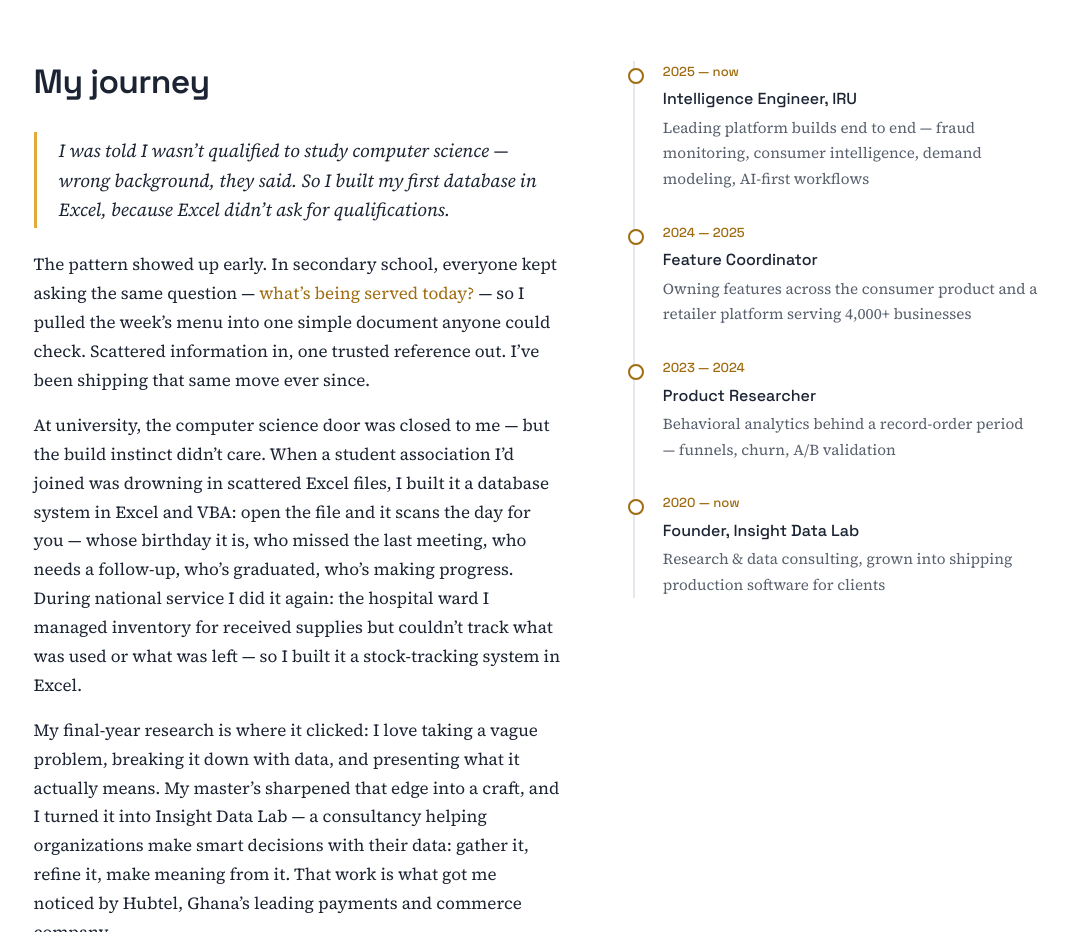
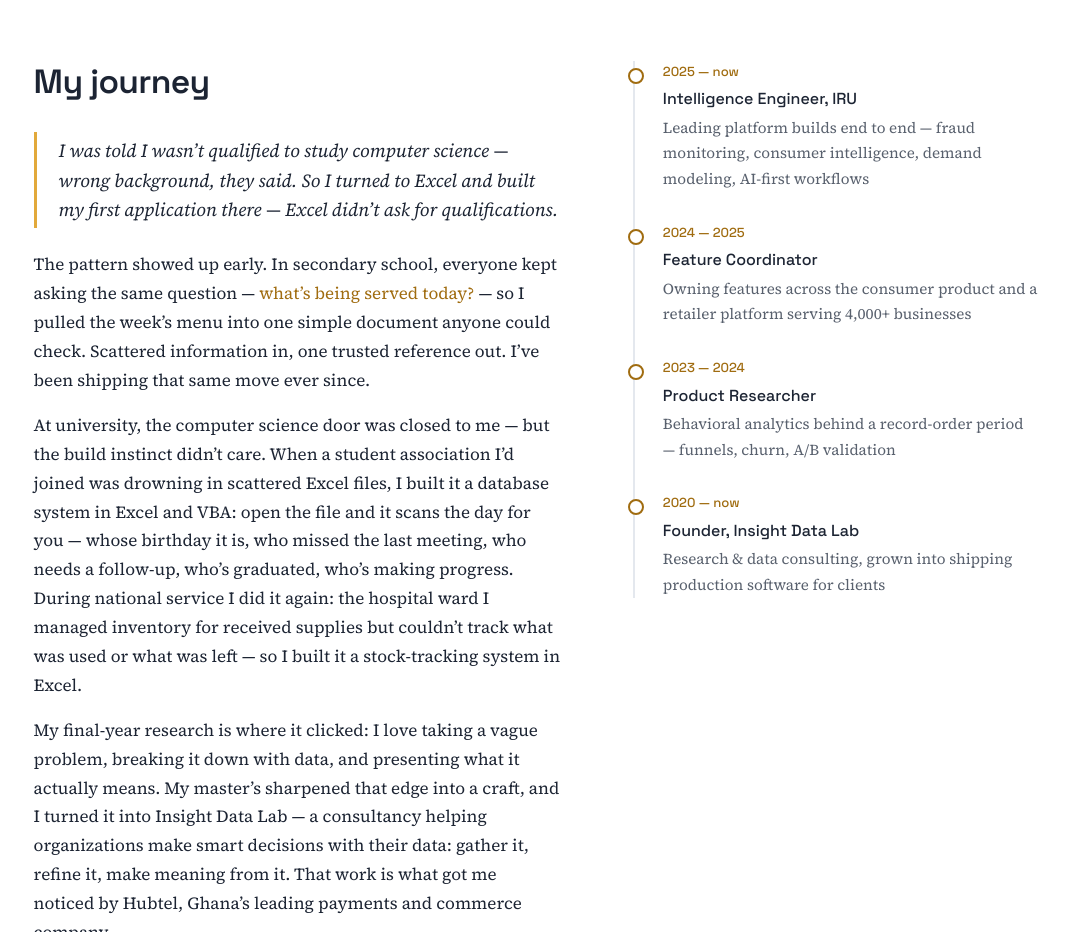
Before and after one commit to FrankGyamfi/frankgyamfi.github.io, a plain HTML site: page index.html in a window 1280 px wide. Shown: the part 3580-4512 px from the top of the page, without its empty margins (104-1171 px from the left). Drawn offline with Linux system fonts and the light colour scheme.

Commit message:
changes my story framing

```diff
--- a/index.html
+++ b/index.html
@@ -226,7 +226,7 @@
     <div class="wrap about-grid">
       <div class="prose reveal">
         <h2>My journey</h2>
-        <p class="origin">I was told I wasn&rsquo;t qualified to study computer science &mdash; wrong background, they said. So I built my first database in Excel, because Excel didn&rsquo;t ask for qualifications.</p>
+        <p class="origin">I was told I wasn&rsquo;t qualified to study computer science &mdash; wrong background, they said. So I turned to Excel and built my first application there &mdash; Excel didn&rsquo;t ask for qualifications.</p>
         <p>The pattern showed up early. In secondary school, everyone kept asking the same question &mdash; <em>what&rsquo;s being served today?</em> &mdash; so I pulled the week&rsquo;s menu into one simple document anyone could check. Scattered information in, one trusted reference out. I&rsquo;ve been shipping that same move ever since.</p>
         <p>At university, the computer science door was closed to me &mdash; but the build instinct didn&rsquo;t care. When a student association I&rsquo;d joined was drowning in scattered Excel files, I built it a database system in Excel and VBA: open the file and it scans the day for you &mdash; whose birthday it is, who missed the last meeting, who needs a follow-up, who&rsquo;s graduated, who&rsquo;s making progress. During national service I did it again: the hospital ward I managed inventory for received supplies but couldn&rsquo;t track what was used or what was left &mdash; so I built it a stock-tracking system in Excel.</p>
         <p>My final-year research is where it clicked: I love taking a vague problem, breaking it down with data, and presenting what it actually means. My master&rsquo;s sharpened that edge into a craft, and I turned it into Insight Data Lab &mdash; a consultancy helping organizations make smart decisions with their data: gather it, refine it, make meaning from it. That work is what got me noticed by Hubtel, Ghana&rsquo;s leading payments and commerce company.</p>
```
